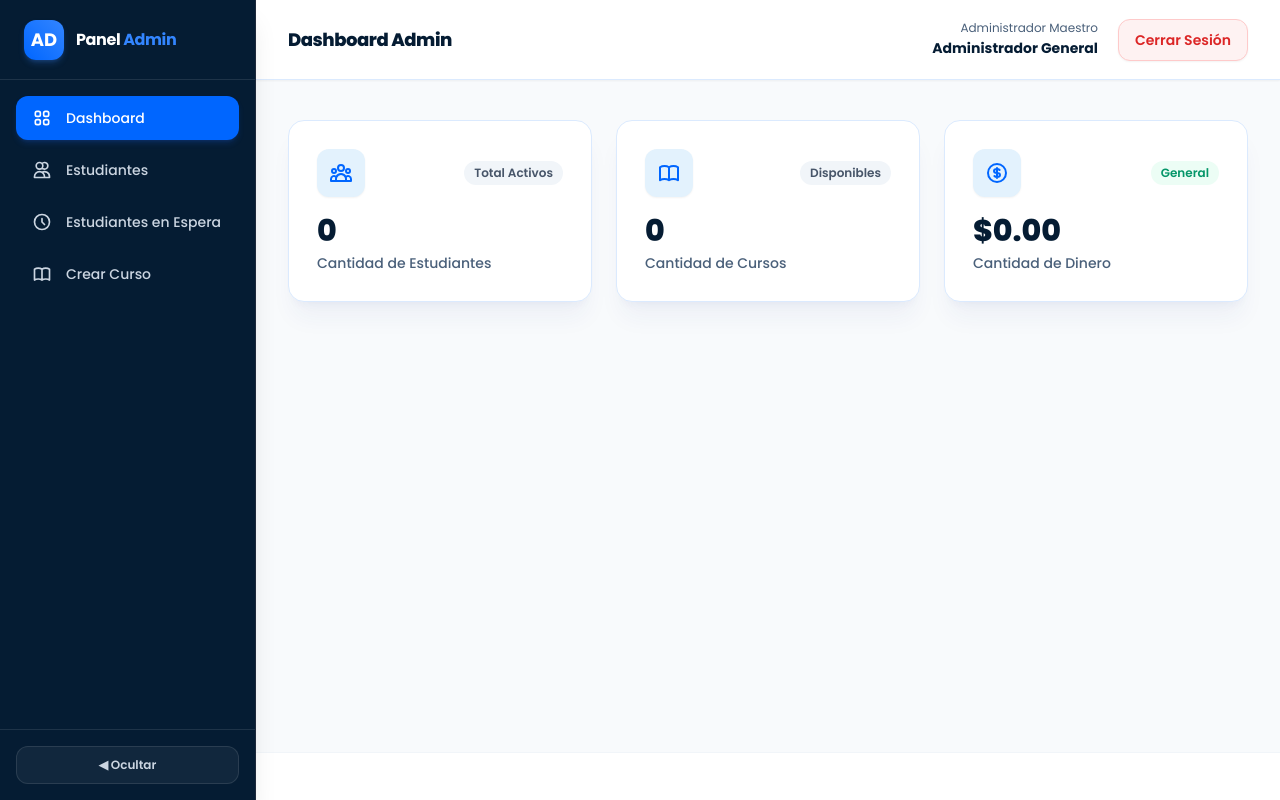
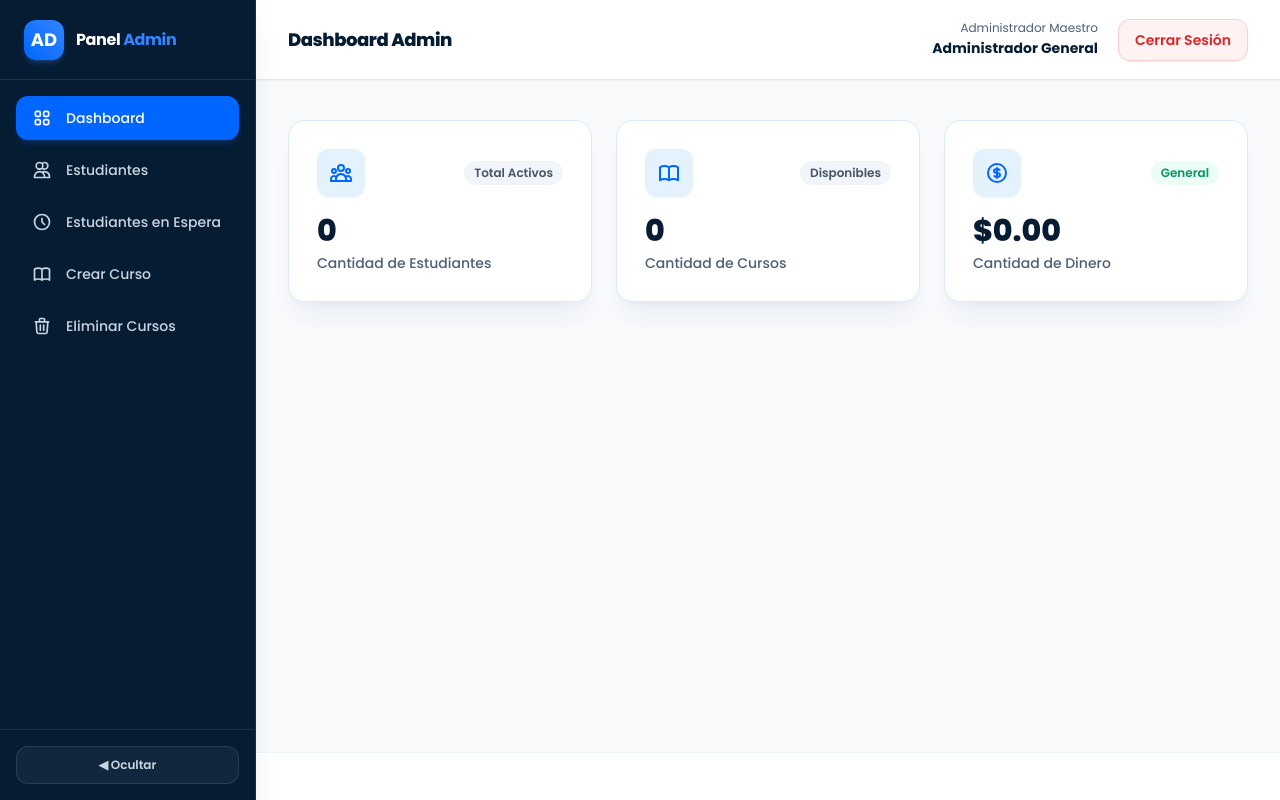
Before and after one commit to GonzalezSoftware/Aula-Virtual, a Laravel app: page /admin/dashboard in a window 1280 px wide. Run offline with Laravel 12, Linux system fonts and the light colour scheme; the visitor is signed in with stand-in values (Sample User, id 1); data comes from the database, SQL or seed files in the repository; style sheets or scripts are compiled from the project's sources; some libraries are stand-ins or nearby versions.

Commit message:
Mensaje del cabio realizado

```diff
--- a/resources/js/Pages/Admin/Dashboard.jsx
+++ b/resources/js/Pages/Admin/Dashboard.jsx
@@ -66,6 +66,17 @@ export default function Dashboard({ auth }) {
                                     <path strokeLinecap="round" strokeLinejoin="round" d="M12 6.253v13m0-13C10.832 5.477 9.246 5 7.5 5S4.168 5.477 3 6.253v13C4.168 18.477 5.754 18 7.5 18s3.332.477 4.5 1.253m0-13C13.168 5.477 14.754 5 16.5 5c1.747 0 3.332.477 4.5 1.253v13C19.832 18.477 18.247 18 16.5 18c-1.746 0-3.332.477-4.5 1.253" />
                                 </svg>
                                 {sidebarOpen && <span>Crear Curso</span>}
+                            </Link>
+
+                            {/* OPCIÓN: ELIMINAR CURSOS */}
+                            <Link
+                                href={route('admin.courses.manage')}
+                                className="flex items-center gap-3.5 px-4 py-3 rounded-xl text-slate-300 hover:bg-white/5 hover:text-white font-medium text-sm transition"
+                            >
+                                <svg className="w-5 h-5 shrink-0" fill="none" stroke="currentColor" strokeWidth="2" viewBox="0 0 24 24">
+                                    <path strokeLinecap="round" strokeLinejoin="round" d="M19 7l-.867 12.142A2 2 0 0116.138 21H7.862a2 2 0 01-1.995-1.858L5 7m5 4v6m4-6v6m1-10V4a1 1 0 00-1-1h-4a1 1 0 00-1 1v3M4 7h16" />
+                                </svg>
+                                {sidebarOpen && <span>Eliminar Cursos</span>}
                             </Link>
                         </nav>
                     </div>
--- /dev/null
+++ b/resources/js/Pages/Admin/ManageCourses.jsx
@@ -0,0 +1,147 @@
+import { Head, Link, useForm } from '@inertiajs/react';
+import { useState } from 'react';
+import Swal from 'sweetalert2';
+
+export default function ManageCourses({ auth, courses }) {
+    const [sidebarOpen, setSidebarOpen] = useState(true);
+    const { delete: destroy, processing } = useForm();
+
+    const handleDelete = (courseId, courseTitle) => {
+        Swal.fire({
+            title: '¿Estás seguro?',
+            text: `Vas a eliminar el curso "${courseTitle}". Esta acción no se puede deshacer.`,
+            icon: 'warning',
+            showCancelButton: true,
+            confirmButtonColor: '#d33',
+            cancelButtonColor: '#3085d6',
+            confirmButtonText: 'Sí, eliminar',
+            cancelButtonText: 'Cancelar',
+            customClass: { popup: 'rounded-2xl font-[\'Poppins\']' }
+        }).then((result) => {
+            if (result.isConfirmed) {
+                destroy(route('admin.courses.destroy', courseId), {
+                    onSuccess: () => {
+                        Swal.fire({
+                            icon: 'success',
+                            title: '¡Eliminado!',
+                            text: 'El curso ha sido borrado correctamente.',
+                            confirmButtonColor: '#0066FF',
+                            customClass: { popup: 'rounded-2xl font-[\'Poppins\']' }
+                        });
+                    }
+                });
+            }
+        });
+    };
+
+    return (
+        <>
+            <Head title="Gestionar y Eliminar Cursos - Admin" />
+
+            <div className="min-h-screen bg-[#F8FAFC] text-[#0A2540] font-['Poppins'] flex">
+
+                {/* SIDEBAR */}
+                <aside className={`${sidebarOpen ? 'w-64' : 'w-20'} bg-[#051C33] text-white border-r border-slate-800 transition-all duration-300 flex flex-col justify-between z-20 shadow-xl`}>
+                    <div>
+                        <div className="h-20 px-6 flex items-center gap-3 border-b border-white/10">
+                            <div className="w-10 h-10 rounded-xl bg-gradient-to-tr from-[#0066FF] to-[#3385FF] flex items-center justify-center text-white font-bold text-lg shadow-md shadow-blue-500/25 shrink-0">
+                                AD
+                            </div>
+                            {sidebarOpen && (
+                                <span className="text-base font-bold tracking-tight text-white whitespace-nowrap">
+                                    Panel <span className="text-[#3385FF]">Admin</span>
+                                </span>
+                            )}
+                        </div>
+
+                        <nav className="p-4 space-y-2">
+                            <Link href={route('admin.dashboard')} className="flex items-center gap-3.5 px-4 py-3 rounded-xl text-slate-300 hover:bg-white/5 hover:text-white font-medium text-sm transition">
+                                <svg className="w-5 h-5 shrink-0" fill="none" stroke="currentColor" strokeWidth="2" viewBox="0 0 24 24"><path strokeLinecap="round" strokeLinejoin="round" d="M4 6a2 2 0 012-2h2a2 2 0 012 2v2a2 2 0 01-2 2H6a2 2 0 01-2-2V6zM14 6a2 2 0 012-2h2a2 2 0 012 2v2a2 2 0 01-2 2h-2a2 2 0 01-2-2V6zM4 16a2 2 0 012-2h2a2 2 0 012 2v2a2 2 0 01-2 2H6a2 2 0 01-2-2v-2zM14 16a2 2 0 012-2h2a2 2 0 012 2v2a2 2 0 01-2 2h-2a2 2 0 01-2-2v-2z" /></svg>
+                                {sidebarOpen && <span>Dashboard</span>}
+                            </Link>
+
+                            <Link href={route('admin.students.index')} className="flex items-center gap-3.5 px-4 py-3 rounded-xl text-slate-300 hover:bg-white/5 hover:text-white font-medium text-sm transition">
+                                <svg className="w-5 h-5 shrink-0" fill="none" stroke="currentColor" strokeWidth="2" viewBox="0 0 24 24"><path strokeLinecap="round" strokeLinejoin="round" d="M12 4.354a4 4 0 110 5.292M15 21H3v-1a6 6 0 0112 0v1zm0 0h6v-1a6 6 0 00-9-5.197M13 7a4 4 0 11-8 0 4 4 0 018 0z" /></svg>
+                                {sidebarOpen && <span>Estudiantes</span>}
+                            </Link>
+
+                            <Link href={route('admin.students.pending')} className="flex items-center gap-3.5 px-4 py-3 rounded-xl text-slate-300 hover:bg-white/5 hover:text-white font-medium text-sm transition">
+                                <svg className="w-5 h-5 shrink-0" fill="none" stroke="currentColor" strokeWidth="2" viewBox="0 0 24 24"><path strokeLinecap="round" strokeLinejoin="round" d="M12 8v4l3 3m6-3a9 9 0 11-18 0 9 9 0 0118 0z" /></svg>
+                                {sidebarOpen && <span>Estudiantes en Espera</span>}
+                            </Link>
+
+                            <Link href={route('admin.courses.create')} className="flex items-center gap-3.5 px-4 py-3 rounded-xl text-slate-300 hover:bg-white/5 hover:text-white font-medium text-sm transition">
+                                <svg className="w-5 h-5 shrink-0" fill="none" stroke="currentColor" strokeWidth="2" viewBox="0 0 24 24"><path strokeLinecap="round" strokeLinejoin="round" d="M12 6.253v13m0-13C10.832 5.477 9.246 5 7.5 5S4.168 5.477 3 6.253v13C4.168 18.477 5.754 18 7.5 18s3.332.477 4.5 1.253m0-13C13.168 5.477 14.754 5 16.5 5c1.747 0 3.332.477 4.5 1.253v13C19.832 18.477 18.247 18 16.5 18c-1.746 0-3.332.477-4.5 1.253" /></svg>
+                                {sidebarOpen && <span>Crear Curso</span>}
+                            </Link>
+
+                            {/* NUEVA OPCIÓN: ELIMINAR / GESTIONAR CURSOS */}
+                            <Link href={route('admin.courses.manage')} className="flex items-center gap-3.5 px-4 py-3 rounded-xl bg-[#0066FF] text-white font-medium text-sm transition shadow-md shadow-blue-600/20">
+                                <svg className="w-5 h-5 shrink-0" fill="none" stroke="currentColor" strokeWidth="2" viewBox="0 0 24 24"><path strokeLinecap="round" strokeLinejoin="round" d="M19 7l-.867 12.142A2 2 0 0116.138 21H7.862a2 2 0 01-1.995-1.858L5 7m5 4v6m4-6v6m1-10V4a1 1 0 00-1-1h-4a1 1 0 00-1 1v3M4 7h16" /></svg>
+                                {sidebarOpen && <span>Eliminar Cursos</span>}
+                            </Link>
+                        </nav>
+                    </div>
+
+                    <div className="p-4 border-t border-white/10">
+                        <button onClick={() => setSidebarOpen(!sidebarOpen)} className="w-full py-2.5 rounded-xl bg-white/5 border border-white/10 text-slate-300 hover:text-white hover:bg-white/10 text-xs font-semibold flex items-center justify-center gap-2 transition">
+                            <span>{sidebarOpen ? '◀ Ocultar' : '▶'}</span>
+                        </button>
+                    </div>
+                </aside>
+
+                {/* CONTENIDO PRINCIPAL */}
+                <div className="flex-1 flex flex-col justify-between min-h-screen overflow-x-hidden">
+                    <header className="w-full bg-white/95 backdrop-blur-md border-b border-blue-100 px-8 h-20 flex items-center justify-between sticky top-0 z-10 shadow-sm">
+                        <h2 className="text-lg font-extrabold text-[#051C33] tracking-tight">Gestión y Eliminación de Cursos</h2>
+                        <div className="flex items-center gap-5">
+                            <span className="text-sm font-bold text-[#051C33]">{auth?.user?.name || 'Administrador'}</span>
+                            <Link href={route('admin.logout')} method="post" as="button" className="px-4 py-2.5 rounded-xl bg-red-50 border border-red-200 text-red-600 text-sm font-semibold hover:bg-red-600 hover:text-white transition">Cerrar Sesión</Link>
+                        </div>
+                    </header>
+
+                    <main className="max-w-7xl mx-auto px-8 py-10 w-full flex-grow">
+                        <div className="bg-white rounded-3xl p-8 border border-blue-100 shadow-xl shadow-blue-900/5">
+                            <h3 className="text-xl font-bold text-[#051C33] mb-6">Cursos Registrados</h3>
+
+                            {courses.length === 0 ? (
+                                <p className="text-slate-500 text-sm">No hay cursos registrados actualmente.</p>
+                            ) : (
+                                <div className="overflow-x-auto">
+                                    <table className="w-full text-left border-collapse">
+                                        <thead>
+                                            <tr className="border-b border-slate-100 text-xs uppercase text-slate-400 font-semibold">
+                                                <th className="py-3 px-4">Título del Curso</th>
+                                                <th className="py-3 px-4">Descripción</th>
+                                                <th className="py-3 px-4 text-center">Acciones</th>
+                                            </tr>
+                                        </thead>
+                                        <tbody className="divide-y divide-slate-100 text-sm">
+                                            {courses.map((course) => (
+                                                <tr key={course.id} className="hover:bg-slate-50 transition">
+                                                    <td className="py-4 px-4 font-bold text-[#051C33]">{course.title}</td>
+                                                    <td className="py-4 px-4 text-slate-600 truncate max-w-xs">{course.description || 'Sin descripción'}</td>
+                                                    <td className="py-4 px-4 text-center">
+                                                        <button
+                                                            onClick={() => handleDelete(course.id, course.title)}
+                                                            disabled={processing}
+                                                            className="px-4 py-2 rounded-xl bg-red-50 text-red-600 font-semibold text-xs hover:bg-red-600 hover:text-white transition border border-red-200 shadow-sm"
+                                                        >
+                                                            Eliminar
+                                                        </button>
+                                                    </td>
+                                                </tr>
+                                            ))}
+                                        </tbody>
+                                    </table>
+                                </div>
+                            )}
+                        </div>
+                    </main>
+
+                    <footer className="h-12 bg-white border-t border-slate-100"></footer>
+                </div>
+            </div>
+        </>
+    );
+}
--- a/routes/web.php
+++ b/routes/web.php
@@ -37,6 +37,9 @@ Route::middleware(['auth:admin'])->group(function () {
 
     // RUTA POST PARA GUARDAR EL CURSO
     Route::post('/admin/courses', [CourseController::class, 'store'])->name('admin.courses.store');
+
+    Route::get('/admin/courses/manage', [CourseController::class, 'manage'])->name('admin.courses.manage');
+    Route::delete('/admin/courses/{id}', [CourseController::class, 'destroy'])->name('admin.courses.destroy');
 
     Route::get('/admin/students', [AdminStudentController::class, 'index'])->name('admin.students.index');
 
@@ -82,4 +85,4 @@ Route::middleware(['auth'])->group(function () {
 });
 
 // Breeze activo al final
-require __DIR__.'/auth.php';
+require __DIR__ . '/auth.php';
```
Also changed, not shown: app/Http/Controllers/Admin/CourseController.php (+21 -0 lines).
